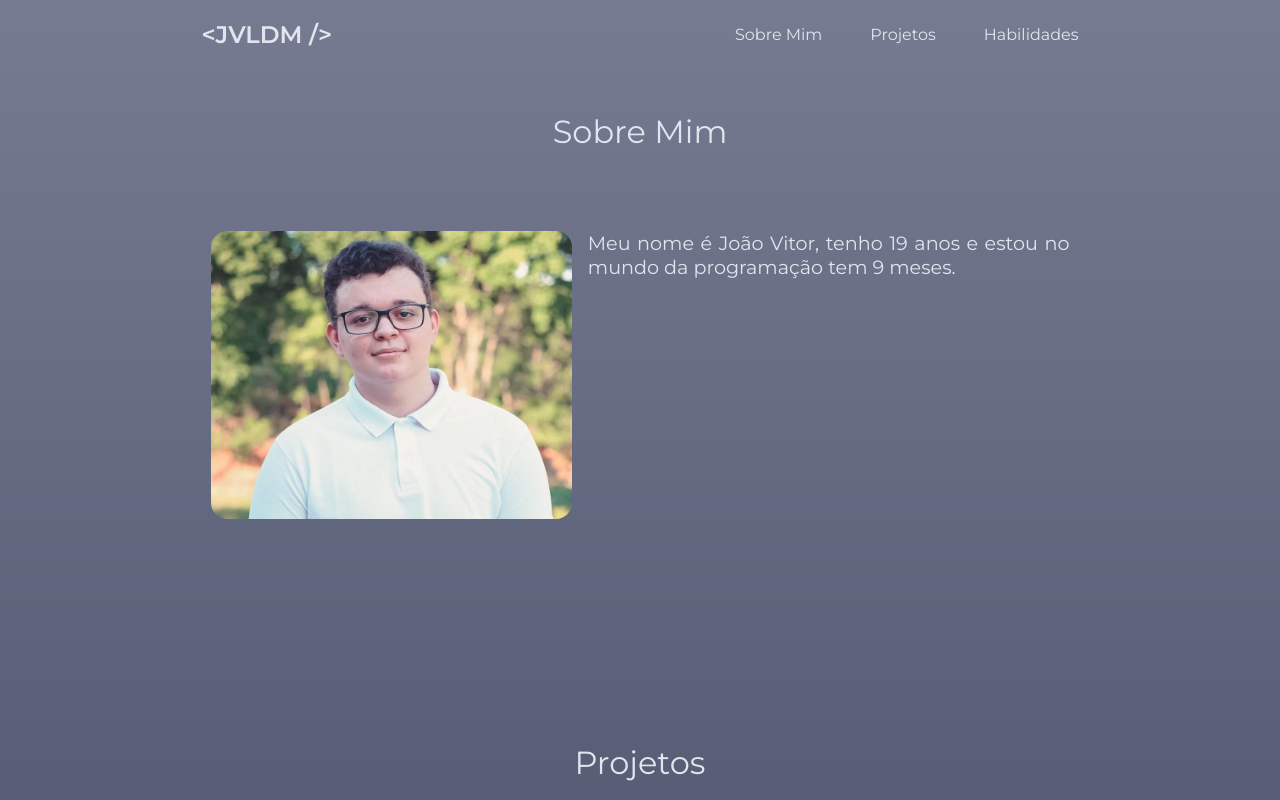
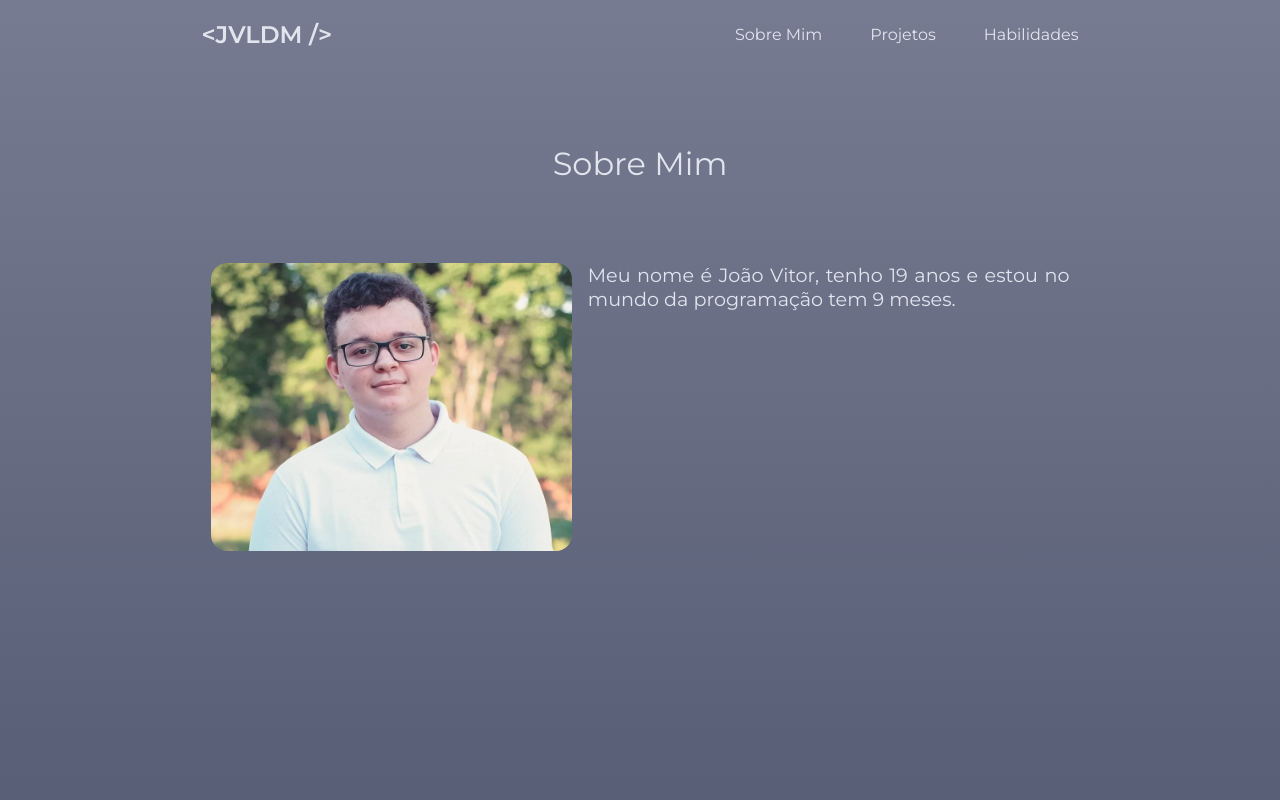
Before and after one commit to JVitorLM/portfolio, a React (Create React App) app: page / in a window 1280 px wide. Shown: the top 800 px of the page. Built offline with nearby package versions, Linux system fonts and the light colour scheme.

Commit message:
Arrumando itens

```diff
--- a/src/components/Main/styles.ts
+++ b/src/components/Main/styles.ts
@@ -28,7 +28,7 @@ export const SobreMim = styled.section`
   display: flex;
   flex-direction: column;
   gap: 1.7rem;
-  margin: 3rem 0;
+  margin: 5rem 0;
 
   div {
     display: flex;
@@ -189,7 +189,7 @@ export const Projetos = styled.section`
   }
 `
 export const Habilidades = styled.section`
-  margin: 3rem 0 0 0;
+  margin: 5rem 0 0 0;
   padding-bottom: 2rem;
 
   ul {
```
